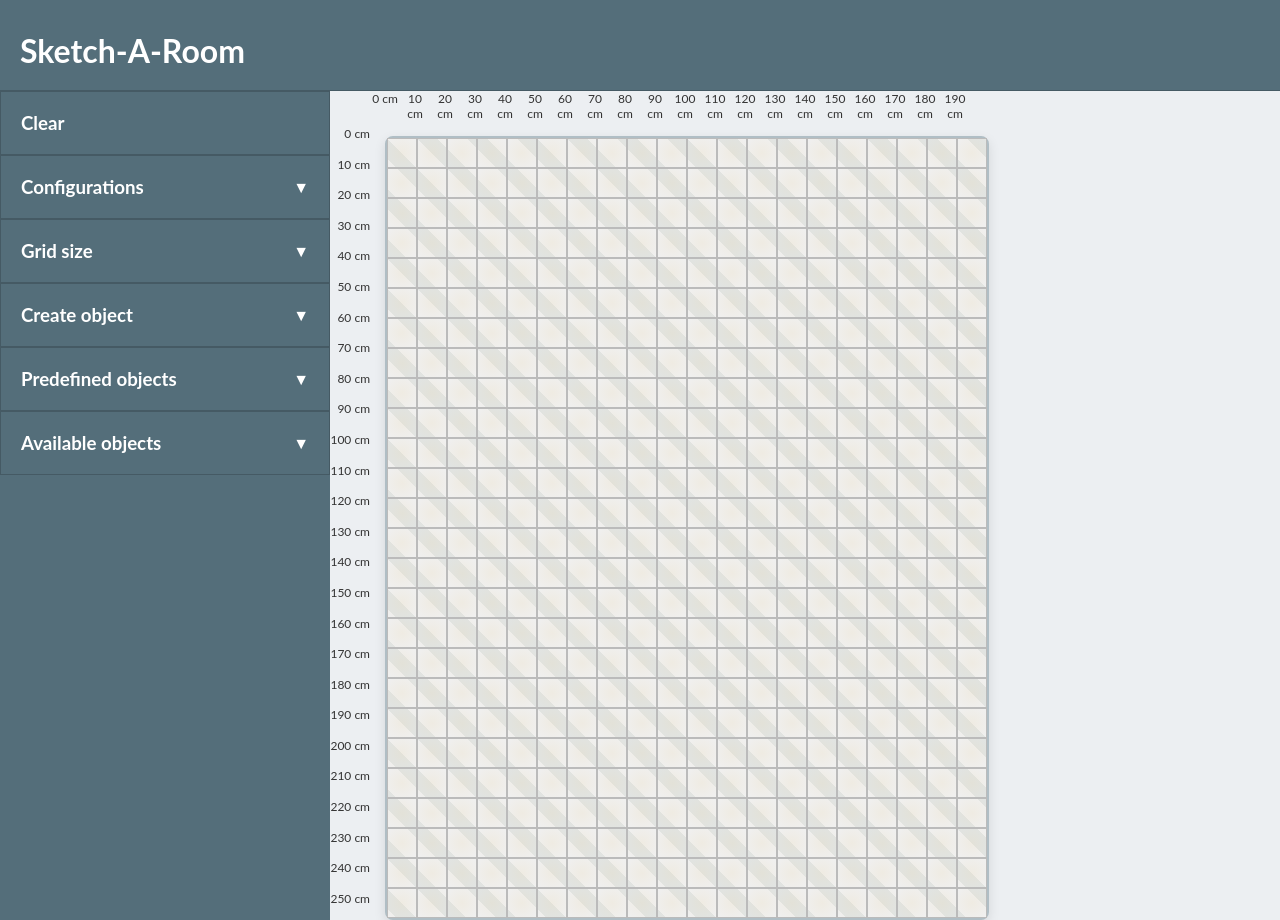
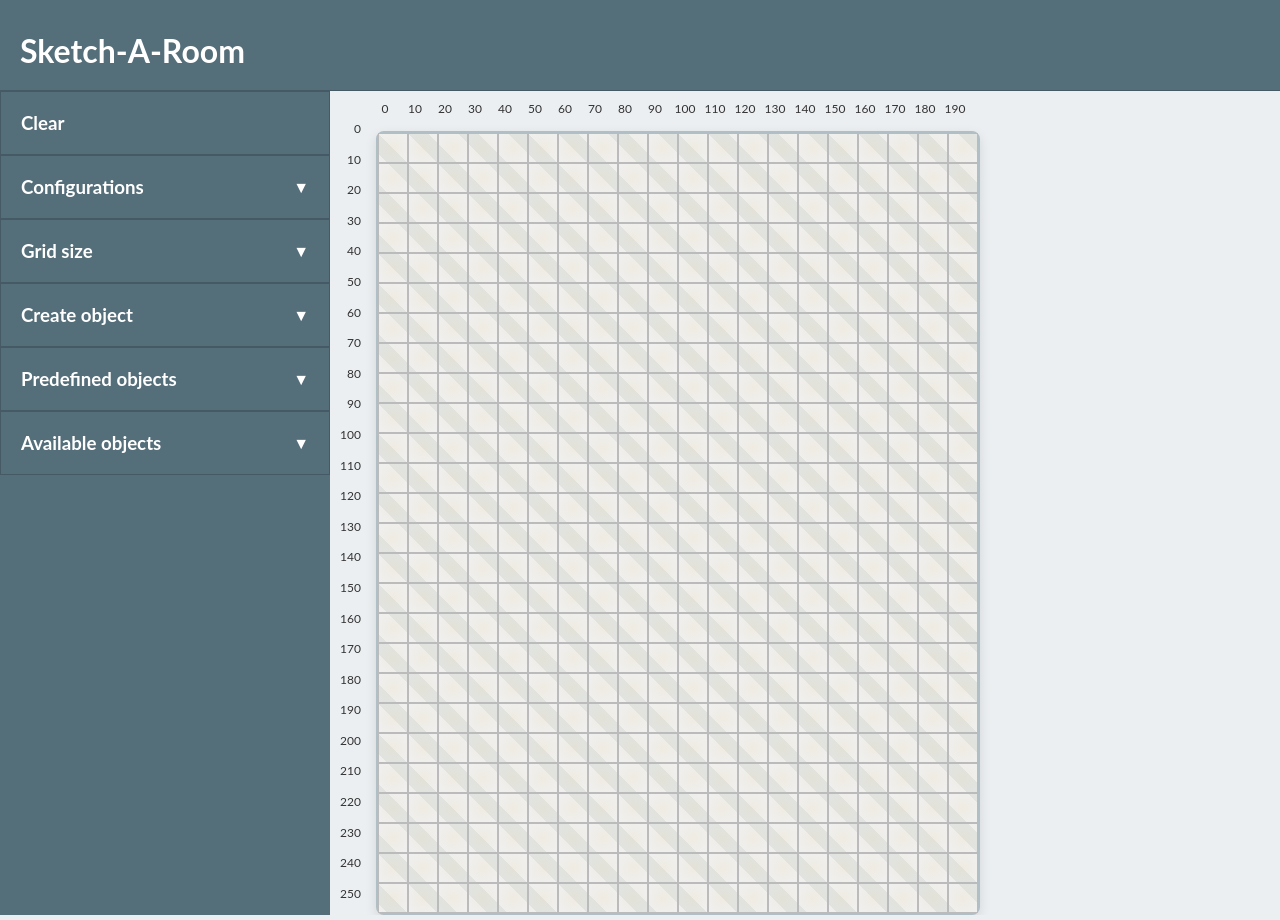
Before and after one commit to AmonMcDuul/roomArchitect, an Angular app: page / in a window 1280 px wide. Built offline with nearby package versions, Linux system fonts and the light colour scheme.

Commit message:
small changes

```diff
--- a/src/app/components/home/home.component.html
+++ b/src/app/components/home/home.component.html
@@ -158,14 +158,14 @@
   <div class="grid-container">
     <div class="horizontal-ruler" [style.width.px]="gridX * gridCellSize">
       <div *ngFor="let x of [].constructor(gridX); let i = index">
-        {{ i * 10 }} cm
+        {{ i * 10 }}
       </div>
     </div>
 
     <div class="grid-and-vertical-ruler">
       <div class="vertical-ruler" [style.height.px]="gridY * gridCellSize">
         <div *ngFor="let y of [].constructor(gridY); let i = index">
-          {{ i * 10 }} cm
+          {{ i * 10 }}
         </div>
       </div>
 
--- a/src/app/components/home/home.component.scss
+++ b/src/app/components/home/home.component.scss
@@ -58,7 +58,8 @@
 .horizontal-ruler {
   display: flex;
   justify-content: space-between;
-  padding-left: 40px; /* Space for the vertical ruler */
+  padding-top: 10px;
+  padding-left: 40px;
   margin-bottom: 5px;
   font-size: 12px;
   color: #333;
@@ -77,10 +78,10 @@
   display: flex;
   flex-direction: column;
   justify-content: space-between;
-  width: 40px;
   margin-right: 5px;
   font-size: 12px;
   color: #333;
+  padding-left: 10px;
 }
 
 .vertical-ruler div {
@@ -90,7 +91,7 @@
 
 .example-box {
   position: absolute;
-  border: solid 1px #000000;
+  // border: solid 1px #000000;
   color: rgba(0, 0, 0, 0.87);
   cursor: move;
   display: inline-flex;
--- a/src/app/components/home/home.component.ts
+++ b/src/app/components/home/home.component.ts
@@ -5,6 +5,7 @@ import { FormBuilder, FormGroup, FormsModule, ReactiveFormsModule, Validators }
 import { DrawableObject } from '../../models/drawable-object.model';
 import { ObjectService } from '../../services/object.service';
 import { GridCell } from '../../models/gridCell.model';
+import { timeout } from 'rxjs';
 
 @Component({
   selector: 'app-home',
@@ -200,10 +201,10 @@ export class HomeComponent {
   unlockObject() {
     if (this.selectedItem) {
       this.selectedItem.unlocked = !this.selectedItem.unlocked;
+      this.selectedItem.rotation = 0;
       if(!this.selectedItem){
         this.removeObject(this.selectedItem);
-        this.objectService.addObject(this.selectedItem.name, this.selectedItem.width / (this.gridCellSize / 10), this.selectedItem.height / (this.gridCellSize / 10), this.selectedItem.image, this.selectedItem.mustTouchWall, 0, this.selectedItem.x, this.selectedItem.y, true, false)
-        this.items = this.objectService.getObjects();
+        this.objectService.addObject(this.selectedItem.name, this.selectedItem.width / (this.gridCellSize / 10), this.selectedItem.height / (this.gridCellSize / 10), this.selectedItem.image, this.selectedItem.mustTouchWall, 0, this.selectedItem.x, this.selectedItem.y, true, this.selectedItem.unlocked)
       }
     }
   }
@@ -281,10 +282,10 @@ export class HomeComponent {
   }
 
   onDrag(event: any, item: DrawableObject) {
+    const { x, y } = event.source.getFreeDragPosition();
+    item.y = y;
+    item.x = x;
     item.firstLoadConfiguration = false;
-    const { x, y } = event.source.getFreeDragPosition();
-    item.x = x;
-    item.y = y;
     if(!this.isLoadedHack){
       this.detectCollisions();
     }
@@ -320,7 +321,7 @@ export class HomeComponent {
       this.gridX = configToLoad.gridX;
       this.gridY = configToLoad.gridY;
 
-      this.items = configToLoad.items.map((item: { name: string; width: number; height: number; x: number; y: number; image: string; rotation: number; mustTouchWall: boolean, unlocked: boolean }) => ({
+      const itemsToLoad = configToLoad.items.map((item: { name: string; width: number; height: number; x: number; y: number; image: string; rotation: number; mustTouchWall: boolean, unlocked: boolean }) => ({
         name: item.name,
         width: item.width,
         height: item.height,
@@ -333,15 +334,15 @@ export class HomeComponent {
         unlocked: item.unlocked,
       }));
 
-      this.items.forEach(item => {
+      itemsToLoad.forEach((item: { name: string; width: number; height: number; image: string; mustTouchWall: boolean; rotation: number | undefined; x: number | undefined; y: number | undefined; unlocked: boolean | undefined; }) => {
         this.objectService.addObject(item.name, item.width / (this.gridCellSize / 10), item.height / (this.gridCellSize / 10), item.image, item.mustTouchWall, item.rotation, item.x, item.y, true, item.unlocked);
       });
+
       this.items = this.objectService.getObjects();
       this.updateGrid();
       this.isLoadedHack = true;
     }
   }
-
 
   deleteConfiguration(configName: string): void {
     let savedConfigs = JSON.parse(localStorage.getItem('savedConfigurations') || '[]');
--- a/src/app/services/object.service.ts
+++ b/src/app/services/object.service.ts
@@ -14,14 +14,14 @@ export class ObjectService {
 
   initializeDefaultObjects(): void {
     this.predefinedObjects = [
-      this.createObject("toilet", 40, 60, "/assets/images/toiler_01.png", true),
-      this.createObject("Bad", 80, 170, "/assets/images/bad_01.png", false),
-      this.createObject("Wasbak", 60, 40, "/assets/images/wasbak_01.png", true),
-      this.createObject("Douche", 90, 90, "/assets/images/douche_01.png", true),
-      this.createObject("realtoilet", 40, 60, '/assets/images/real-toilet.png', true),
-      this.createObject("realBad", 80, 170, "/assets/images/real-bath.png", false),
-      this.createObject("realWasbak", 40, 100, "/assets/images/real-wasbak.png", true),
-      this.createObject("realDouche", 90, 90, "/assets/images/real-douche.png", true),
+      this.createObject("toilet", 40, 60, "assets/images/toiler_01.png", true),
+      this.createObject("Bad", 80, 170, "assets/images/bad_01.png", false),
+      this.createObject("Wasbak", 60, 40, "assets/images/wasbak_01.png", true),
+      this.createObject("Douche", 90, 90, "assets/images/douche_01.png", true),
+      this.createObject("realtoilet", 40, 60, 'assets/images/real-toilet.png', true),
+      this.createObject("realBad", 80, 170, "assets/images/real-bath.png", false),
+      this.createObject("realWasbak", 40, 100, "assets/images/real-wasbak.png", true),
+      this.createObject("realDouche", 90, 90, "assets/images/real-douche.png", true),
     ];
   }
 
```
